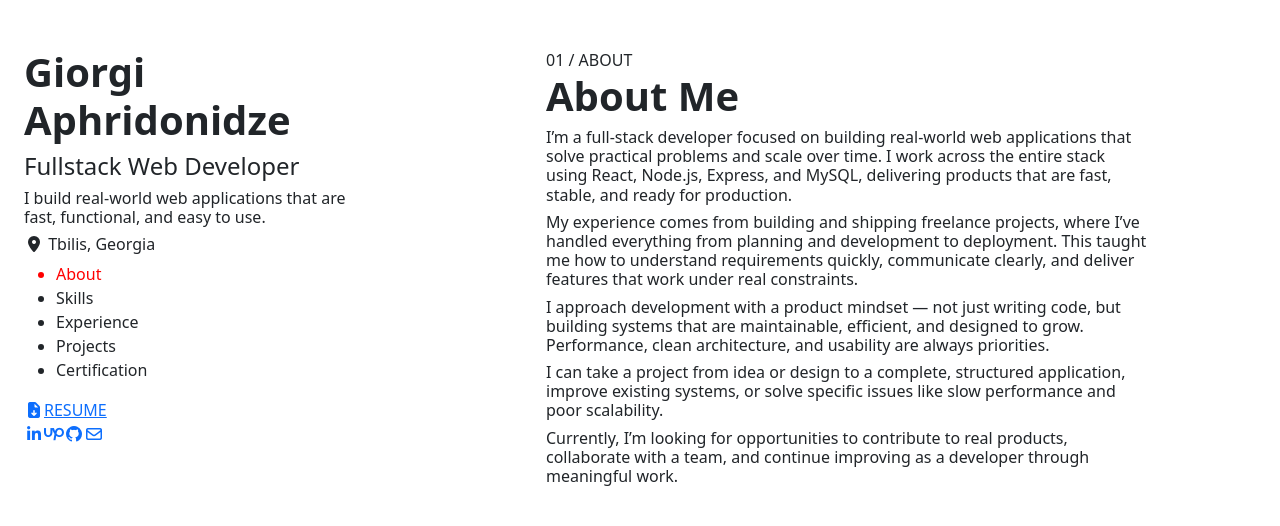
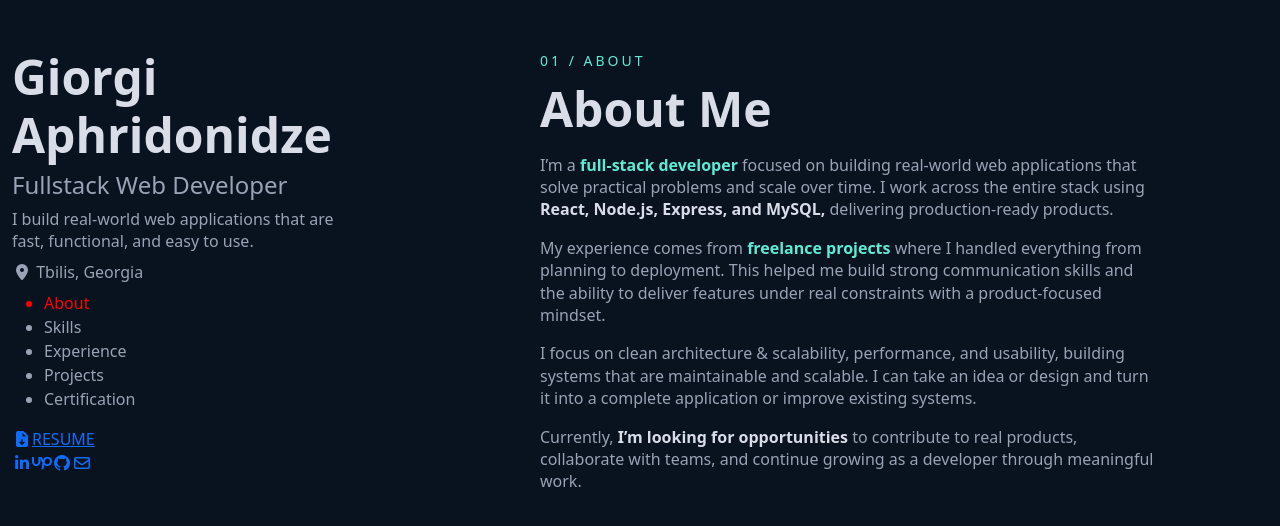
Before and after one commit to Apridonidze/portfolio-app, a React (Vite) app: page / in a window 1280 px wide. Shown: the top 526 px of the page. Built offline with nearby package versions, Linux system fonts and the light colour scheme.

Commit message:
style : styled About.jsx component + implemented content

```diff
--- a/src/container/About.jsx
+++ b/src/container/About.jsx
@@ -15,19 +15,20 @@ export default function About({ setActiveSection }){
 
     return(
         <section id="About" ref={sectionRef}>
-            <span className="section-id">01 / ABOUT</span>
-            <h1 className="fw-bold">About Me</h1>
+
+            <span className="section-id small">01 / ABOUT</span>
+            <h1 className="section-title fw-bold mt-2">About Me</h1>
+
             <div className="section-body">
-                <h6>I’m a full-stack developer focused on building real-world web applications that solve practical problems and scale over time. I work across the entire stack using React, Node.js, Express, and MySQL, delivering products that are fast, stable, and ready for production.</h6>
+                <h6 className="my-3">I’m a <b>full-stack developer</b> focused on building real-world web applications that solve practical problems and scale over time. I work across the entire stack using <b className="lightHighlight">React, Node.js, Express, and MySQL,</b> delivering production-ready products.</h6>
 
-                <h6>My experience comes from building and shipping freelance projects, where I’ve handled everything from planning and development to deployment. This taught me how to understand requirements quickly, communicate clearly, and deliver features that work under real constraints.</h6>
+                <h6 className="my-3">My experience comes from <b>freelance projects</b> where I handled everything from planning to deployment. This helped me build strong communication skills and the ability to deliver features under real constraints with a product-focused mindset.</h6>
 
-                <h6>I approach development with a product mindset — not just writing code, but building systems that are maintainable, efficient, and designed to grow. Performance, clean architecture, and usability are always priorities.</h6>
+                <h6 className="my-3">I focus on clean architecture & scalability, performance, and usability, building systems that are maintainable and scalable. I can take an idea or design and turn it into a complete application or improve existing systems.</h6>
 
-                <h6>I can take a project from idea or design to a complete, structured application, improve existing systems, or solve specific issues like slow performance and poor scalability.</h6>
+                <h6 className="my-3">Currently, <b className="lightHighlight">I’m looking for opportunities</b> to contribute to real products, collaborate with teams, and continue growing as a developer through meaningful work.</h6>
+            </div>
 
-                <h6>Currently, I’m looking for opportunities to contribute to real products, collaborate with a team, and continue improving as a developer through meaningful work.</h6>
-            </div>
         </section>
     );
 };
--- a/src/container/Main.jsx
+++ b/src/container/Main.jsx
@@ -1,19 +1,21 @@
 import { useState } from "react";
 import Sidebar from "../components/Sidebar";
 
-import '../style/main.css'
 import About from "./About";
 import Certification from "./Certification";
 import Experience from "./Experience";
 import Projects from "./Projects";
 import Skills from "./Skills";
 
+import '../style/main.css'
+import '../style/section.css'
+
 export default function Main(){
 
     const [activeSection , setActiveSection] = useState('About')
 
     return(
-        <div className="main-container container-fluid row row-cols-sm-2 row-cols-1">
+        <div className="main-container  row row-cols-sm-2 row-cols-1">
             <div className="main-start mt-5"><Sidebar activeSection={activeSection}/></div>
             <div className="main-end mx-auto mt-5">
                 <About setActiveSection={setActiveSection}/>
--- a/src/style/index.css
+++ b/src/style/index.css
@@ -0,0 +1,19 @@
+html {
+  scroll-behavior: smooth;
+}
+
+body{
+    background-color: #09121f;
+    color: #9aa3b5 ;
+}
+
+h1{
+    font-size: 48px;
+    color: #d8dde8;
+}
+
+h6{
+    font-size: 16px;
+    font-weight: 400;
+    line-height: 1.4rem;
+}
--- a/src/style/main.css
+++ b/src/style/main.css
@@ -1,5 +1,6 @@
 .main-container{
-    max-width: 2000px;
+    max-width: 1300px;
+    width: 100%;
     margin: auto;
     gap: 1rem;
 }
--- /dev/null
+++ b/src/style/section.css
@@ -0,0 +1,19 @@
+.section-id{
+    color: #5eead4;
+    letter-spacing: 3px;
+    font-size: 14px;
+}
+.section-title{
+
+}
+.section-body{
+    font-size: 16px;
+}
+
+.section-body b{
+    color: #5eead4;
+}
+
+.section-body .lightHighlight{
+    color: #d8dde8;
+}
```
